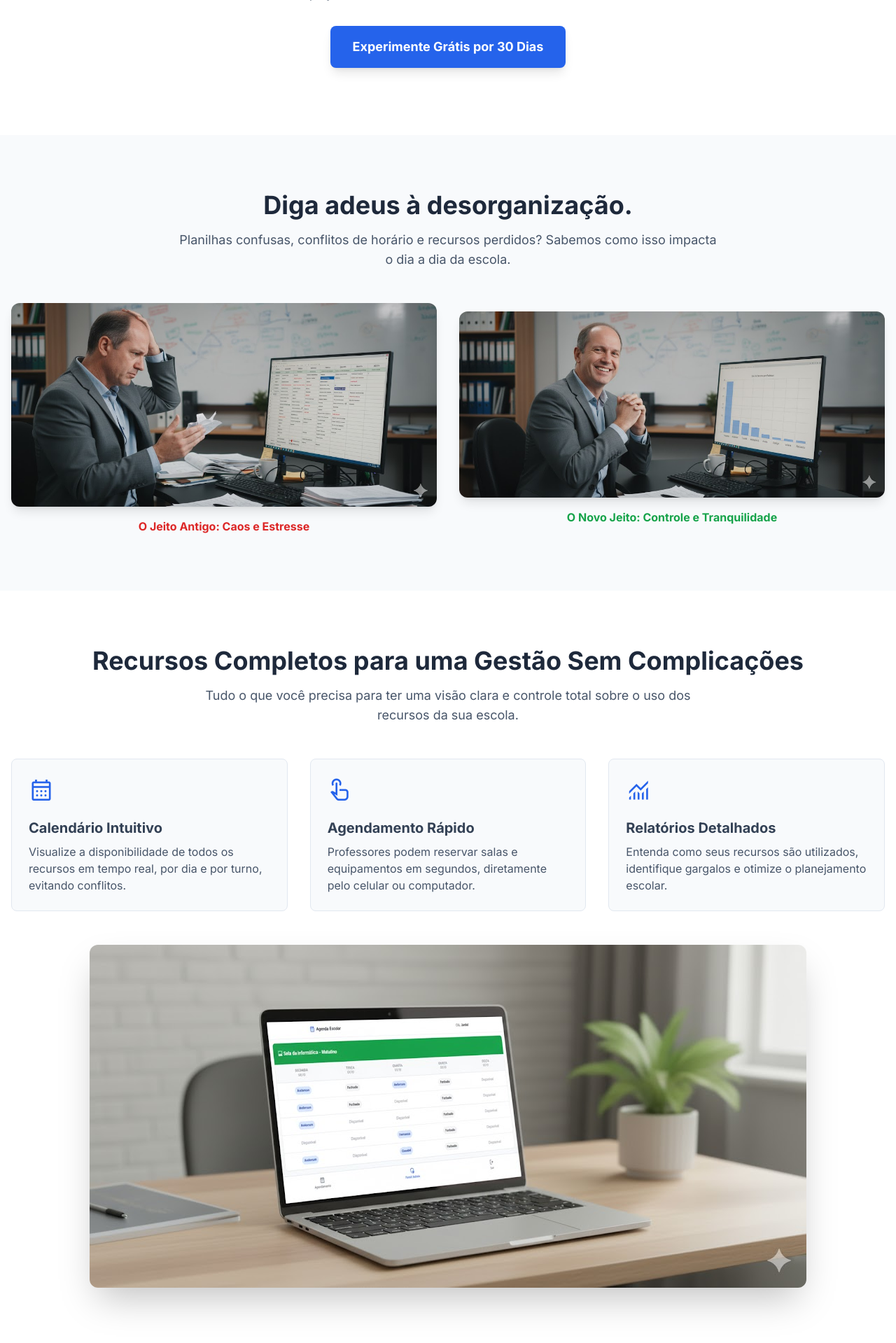
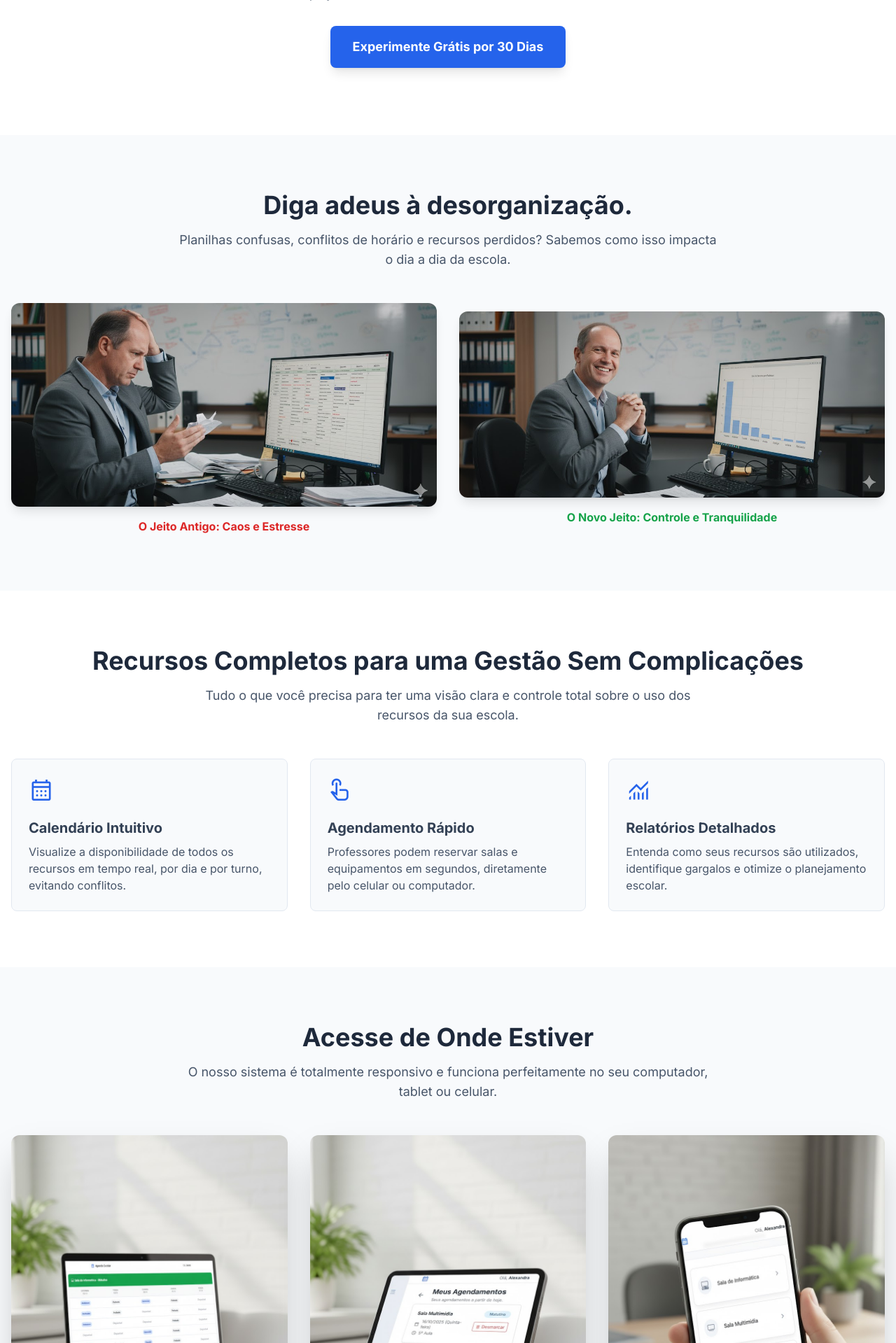
Before and after one commit to jardelberti/escola_agenda, a Flask app: page / in a window 1280 px wide. Shown: the part 372-2291 px from the top of the page at 70% size. Run offline with Flask 3, Linux system fonts and the light colour scheme; data that the repository does not hold is empty; some libraries are stand-ins or nearby versions.

Commit message:
landing page

```diff
--- a/app.py
+++ b/app.py
@@ -217,7 +217,7 @@ def superadmin_required(f):
 
 @app.route('/')
 def landing_page():
-    # Se o usuário já estiver logado, vai para a home normal
+    # Se o utilizador já estiver logado, vai para a home normal
     if current_user.is_authenticated:
         return redirect(url_for('home'))
 
@@ -226,8 +226,7 @@ def landing_page():
 
     # Lógica para calcular o desconto e encontrar o ID do plano gratuito
     plano_mensal_base = next((p for p in planos if p.nome == 'Mensal'), None)
-    plano_gratuito_id = next(
-        (p.id for p in planos if p.nome == 'Teste Gratuito'), None)
+    plano_gratuito_id = next((p.id for p in planos if p.nome == 'Teste Gratuito'), None)
 
     if plano_mensal_base:
         custo_anual_base = plano_mensal_base.preco * 12
--- a/templates/landing_page.html
+++ b/templates/landing_page.html
@@ -8,47 +8,49 @@
     <script src="https://cdn.tailwindcss.com"></script>
     <link rel="stylesheet" href="https://fonts.googleapis.com/css2?display=swap&family=Inter%3Awght%40400%3B500%3B700%3B900">
     <link rel="stylesheet" href="https://fonts.googleapis.com/css2?family=Material+Symbols+Outlined:opsz,wght,FILL,GRAD@24,400,0,0" />
+    <!-- 1. Adicionar o CSS da biblioteca de animação -->
+    <link href="https://unpkg.com/aos@2.3.1/dist/aos.css" rel="stylesheet">
 </head>
 <body style='font-family: Inter, "Noto Sans", sans-serif;' class="bg-slate-50 text-slate-700">
 
     <!-- CABEÇALHO -->
-    <header class="bg-white/80 backdrop-blur-sm sticky top-0 z-50 border-b border-slate-200">
+    <header data-aos="fade-down" class="bg-white/80 backdrop-blur-sm sticky top-0 z-50 border-b border-slate-200">
         <nav class="container mx-auto px-6 lg:px-8 flex justify-between items-center h-20">
             <a href="{{ url_for('landing_page') }}" class="flex items-center gap-3">
-                <img src="{{ url_for('static', filename='logo_agenda.png') }}" alt="Logo Agenda Escolar" class="h-14 w-auto">
+                <img src="{{ url_for('static', filename='logo_agenda.png') }}" alt="Logo Agenda Escolar" class="h-10 w-auto">
                 <span class="font-bold text-xl text-slate-800 hidden sm:block">Agenda Escolar</span>
             </a>
             <div class="hidden md:flex items-center gap-6">
-                <a href="#funcionalidades" class="font-semibold text-slate-600 hover:text-blue-600">Funcionalidades</a>
-                <a href="#planos" class="font-semibold text-slate-600 hover:text-blue-600">Planos</a>
+                <a href="#funcionalidades" class="font-semibold text-slate-600 hover:text-blue-600 transition-colors">Funcionalidades</a>
+                <a href="#planos" class="font-semibold text-slate-600 hover:text-blue-600 transition-colors">Planos</a>
             </div>
             <div>
-                <a href="{{ url_for('login') }}" class="font-semibold text-slate-600 hover:text-blue-600 mr-4">Entrar</a>
-                <a href="{{ url_for('register', plan_id=plano_gratuito_id) }}" class="bg-blue-600 text-white font-semibold px-4 py-2 rounded-lg shadow-sm hover:bg-blue-700">Comece Grátis</a>
+                <a href="{{ url_for('login') }}" class="font-semibold text-slate-600 hover:text-blue-600 mr-4 transition-colors">Entrar</a>
+                <a href="{{ url_for('register', plan_id=plano_gratuito_id) }}" class="bg-blue-600 text-white font-semibold px-4 py-2 rounded-lg shadow-sm hover:bg-blue-700 transition-all duration-300 transform hover:scale-105">Comece Grátis</a>
             </div>
         </nav>
     </header>
 
     <!-- SEÇÃO PRINCIPAL (HERO) -->
     <main class="text-center py-24 px-4 bg-white">
-        <h1 class="text-5xl md:text-6xl font-extrabold text-slate-900 leading-tight">Organize o Tempo, <br> Potencialize o Aprendizado.</h1>
-        <p class="mt-6 max-w-2xl mx-auto text-lg text-slate-600">Sua escola no controle total dos recursos. Gerencie salas, equipamentos e espaços com facilidade e otimize a rotina de todos.</p>
-        <a href="{{ url_for('register', plan_id=plano_gratuito_id) }}" class="mt-8 inline-block bg-blue-600 text-white font-bold py-4 px-8 rounded-lg shadow-lg hover:bg-blue-700 text-lg transition-transform hover:scale-105">
+        <h1 data-aos="fade-up" class="text-5xl md:text-6xl font-extrabold text-slate-900 leading-tight">Organize o Tempo, <br> Potencialize o Aprendizado.</h1>
+        <p data-aos="fade-up" data-aos-delay="100" class="mt-6 max-w-2xl mx-auto text-lg text-slate-600">Sua escola no controle total dos recursos. Gerencie salas, equipamentos e espaços com facilidade e otimize a rotina de todos.</p>
+        <a data-aos="fade-up" data-aos-delay="200" href="{{ url_for('register', plan_id=plano_gratuito_id) }}" class="mt-8 inline-block bg-blue-600 text-white font-bold py-4 px-8 rounded-lg shadow-lg hover:bg-blue-700 text-lg transition-transform hover:scale-105">
             Experimente Grátis por 30 Dias
         </a>
     </main>
 
     <!-- SEÇÃO PROBLEMA -> SOLUÇÃO -->
-    <section class="py-20 px-4">
+    <section class="py-20 px-4 overflow-hidden">
         <div class="container mx-auto text-center">
-            <h2 class="text-4xl font-bold text-slate-800">Diga adeus à desorganização.</h2>
-            <p class="mt-4 max-w-3xl mx-auto text-lg text-slate-600">Planilhas confusas, conflitos de horário e recursos perdidos? Sabemos como isso impacta o dia a dia da escola.</p>
+            <h2 data-aos="fade-up" class="text-4xl font-bold text-slate-800">Diga adeus à desorganização.</h2>
+            <p data-aos="fade-up" data-aos-delay="100" class="mt-4 max-w-3xl mx-auto text-lg text-slate-600">Planilhas confusas, conflitos de horário e recursos perdidos? Sabemos como isso impacta o dia a dia da escola.</p>
             <div class="grid md:grid-cols-2 gap-8 items-center mt-12">
-                <div class="text-center">
+                <div data-aos="fade-right" class="text-center transition-transform duration-300 hover:scale-105">
                     <img src="{{ url_for('static', filename='diretor_tabelas.jpg') }}" alt="Diretor estressado com tabelas" class="rounded-xl shadow-lg mx-auto">
                     <p class="mt-4 font-semibold text-red-600">O Jeito Antigo: Caos e Estresse</p>
                 </div>
-                <div class="text-center">
+                <div data-aos="fade-left" class="text-center transition-transform duration-300 hover:scale-105">
                     <img src="{{ url_for('static', filename='diretor_sistema.jpg') }}" alt="Diretor feliz usando o sistema" class="rounded-xl shadow-lg mx-auto">
                     <p class="mt-4 font-semibold text-green-600">O Novo Jeito: Controle e Tranquilidade</p>
                 </div>
@@ -57,53 +59,66 @@
     </section>
 
     <!-- SEÇÃO FUNCIONALIDADES -->
-    <section id="funcionalidades" class="py-20 bg-white px-4">
+    <section id="funcionalidades" class="py-20 bg-white px-4 overflow-hidden">
         <div class="container mx-auto text-center">
-            <h2 class="text-4xl font-bold text-slate-800">Recursos Completos para uma Gestão Sem Complicações</h2>
-            <p class="mt-4 max-w-3xl mx-auto text-lg text-slate-600">Tudo o que você precisa para ter uma visão clara e controle total sobre o uso dos recursos da sua escola.</p>
+            <h2 data-aos="fade-up" class="text-4xl font-bold text-slate-800">Recursos Completos para uma Gestão Sem Complicações</h2>
+            <p data-aos="fade-up" data-aos-delay="100" class="mt-4 max-w-3xl mx-auto text-lg text-slate-600">Tudo o que você precisa para ter uma visão clara e controle total sobre o uso dos recursos da sua escola.</p>
             <div class="grid md:grid-cols-3 gap-8 text-left mt-12">
-                <div class="bg-slate-50 p-6 rounded-lg border border-slate-200">
+                <div data-aos="fade-up" data-aos-delay="100" class="bg-slate-50 p-6 rounded-lg border border-slate-200 transition-transform duration-300 hover:-translate-y-2">
                     <span class="material-symbols-outlined text-blue-600 text-4xl">calendar_month</span>
                     <h3 class="font-bold text-xl mt-4">Calendário Intuitivo</h3>
                     <p class="mt-2 text-slate-600">Visualize a disponibilidade de todos os recursos em tempo real, por dia e por turno, evitando conflitos.</p>
                 </div>
-                <div class="bg-slate-50 p-6 rounded-lg border border-slate-200">
+                <div data-aos="fade-up" data-aos-delay="200" class="bg-slate-50 p-6 rounded-lg border border-slate-200 transition-transform duration-300 hover:-translate-y-2">
                     <span class="material-symbols-outlined text-blue-600 text-4xl">touch_app</span>
                     <h3 class="font-bold text-xl mt-4">Agendamento Rápido</h3>
                     <p class="mt-2 text-slate-600">Professores podem reservar salas e equipamentos em segundos, diretamente pelo celular ou computador.</p>
                 </div>
-                <div class="bg-slate-50 p-6 rounded-lg border border-slate-200">
+                <div data-aos="fade-up" data-aos-delay="300" class="bg-slate-50 p-6 rounded-lg border border-slate-200 transition-transform duration-300 hover:-translate-y-2">
                     <span class="material-symbols-outlined text-blue-600 text-4xl">monitoring</span>
                     <h3 class="font-bold text-xl mt-4">Relatórios Detalhados</h3>
                     <p class="mt-2 text-slate-600">Entenda como seus recursos são utilizados, identifique gargalos e otimize o planejamento escolar.</p>
                 </div>
             </div>
-            <div class="mt-12">
-                <img src="{{ url_for('static', filename='notebook.jpg') }}" alt="Sistema rodando em um notebook" class="rounded-xl shadow-2xl mx-auto">
+        </div>
+    </section>
+
+    <!-- SEÇÃO MULTI-PLATAFORMA -->
+    <section class="py-20 px-4 overflow-hidden">
+        <div class="container mx-auto text-center">
+            <h2 data-aos="fade-up" class="text-4xl font-bold text-slate-800">Acesse de Onde Estiver</h2>
+            <p data-aos="fade-up" data-aos-delay="100" class="mt-4 max-w-3xl mx-auto text-lg text-slate-600">O nosso sistema é totalmente responsivo e funciona perfeitamente no seu computador, tablet ou celular.</p>
+            <div class="mt-12 grid grid-cols-1 md:grid-cols-3 gap-8 items-center">
+                <div data-aos="fade-up" class="transition-transform duration-300 hover:scale-105"><img src="{{ url_for('static', filename='notebook.jpg') }}" alt="Sistema rodando em um notebook" class="rounded-xl shadow-2xl mx-auto"></div>
+                <div data-aos="fade-up" data-aos-delay="100" class="transition-transform duration-300 hover:scale-105"><img src="{{ url_for('static', filename='tablet.jpg') }}" alt="Sistema rodando em um tablet" class="rounded-xl shadow-2xl mx-auto"></div>
+                <div data-aos="fade-up" data-aos-delay="200" class="transition-transform duration-300 hover:scale-105"><img src="{{ url_for('static', filename='celular.jpg') }}" alt="Sistema rodando em um celular" class="rounded-xl shadow-2xl mx-auto"></div>
             </div>
         </div>
     </section>
 
     <!-- SEÇÃO PROVA SOCIAL / DEPOIMENTO -->
-    <section class="py-20 px-4">
+    <section class="py-20 bg-white px-4 overflow-hidden">
         <div class="container mx-auto max-w-4xl grid md:grid-cols-2 gap-12 items-center">
+            <div data-aos="fade-right" class="transition-transform duration-300 hover:scale-105">
                 <img src="{{ url_for('static', filename='professor_sistema.jpg') }}" alt="Professor sorrindo e mostrando o sistema no celular" class="rounded-xl shadow-lg">
-            <div>
+            </div>
+            <div data-aos="fade-left">
                 <p class="text-2xl font-semibold text-slate-800 italic">"O Agenda Escolar transformou a nossa rotina. O que antes levava horas em planilhas, agora resolvemos em minutos. Nossos professores estão muito mais produtivos e satisfeitos!"</p>
-                <p class="mt-4 font-bold text-slate-900">- Carlos, Diretor Pedagógico</p>
+                <p class="mt-4 font-bold text-slate-900">- Ana, Diretora Pedagógica</p>
                 <p class="text-slate-500">Colégio Inovar</p>
             </div>
         </div>
     </section>
 
-    <!-- SEÇÃO DE PLANOS (ID para âncora) -->
-    <section id="planos" class="py-20 bg-white">
+    <!-- SEÇÃO DE PLANOS -->
+    <section id="planos" class="py-20 bg-slate-100 overflow-hidden">
         <div class="container mx-auto px-4">
             <h2 class="text-4xl font-bold text-slate-800 mb-12 text-center">Escolha o Plano Ideal para a Sua Escola</h2>
             <div class="grid grid-cols-1 md:grid-cols-3 gap-8 max-w-6xl mx-auto">
                 {% for plano in planos %}
-                <div class="rounded-xl border h-full flex flex-col
-                            {% if plano.nome == 'Teste Gratuito' %} border-blue-500 ring-4 ring-blue-200 {% else %} border-slate-200 {% endif %}">
+                <a href="{{ url_for('register', plan_id=plano.id) }}" class="block rounded-xl transition-all duration-300 hover:-translate-y-2 hover:shadow-xl">
+                    <div class="border h-full flex flex-col
+                                {% if plano.nome == 'Teste Gratuito' %} border-blue-500 ring-4 ring-blue-200 bg-white {% else %} border-slate-200 bg-white {% endif %} rounded-xl">
                         <div class="p-8">
                             {% if plano.nome == 'Anual' %}<div class="text-right mb-2"><span class="bg-blue-600 text-white text-xs font-bold px-3 py-1 rounded-full uppercase">Mais Popular</span></div>{% endif %}
                             <h3 class="text-2xl font-bold text-slate-900">{{ plano.nome }}</h3>
@@ -118,11 +133,12 @@
                                     {% if plano.preco > 0 %}<li>- Suporte Prioritário</li>{% endif %}
                                 </ul>
                             </div>
-                        <a href="{{ url_for('register', plan_id=plano.id) }}" class="mt-8 block w-full text-center rounded-lg py-3 font-bold {% if plano.nome == 'Teste Gratuito' %} bg-blue-600 text-white hover:bg-blue-700 {% else %} bg-slate-800 text-white hover:bg-slate-900 {% endif %}">
+                            <div class="mt-8 block w-full text-center rounded-lg py-3 font-bold {% if plano.nome == 'Teste Gratuito' %} bg-blue-600 text-white {% else %} bg-slate-800 text-white {% endif %}">
                                Selecionar Plano
-                        </a>
                             </div>
                         </div>
+                    </div>
+                </a>
                 {% endfor %}
             </div>
         </div>
@@ -144,5 +160,13 @@
         </div>
     </footer>
 
+    <!-- 2. Adicionar o JS da biblioteca de animação e inicializá-la -->
+    <script src="https://unpkg.com/aos@2.3.1/dist/aos.js"></script>
+    <script>
+      AOS.init({
+        duration: 800, // Duração da animação em milissegundos
+        once: true,    // A animação acontece apenas uma vez
+      });
+    </script>
 </body>
 </html>
```
Also changed, not shown: templates/login.html (+34 -42 lines), templates/register.html (+14 -3 lines), static/notebook.jpg. Lines whose indentation alone changed are shown as unchanged.
